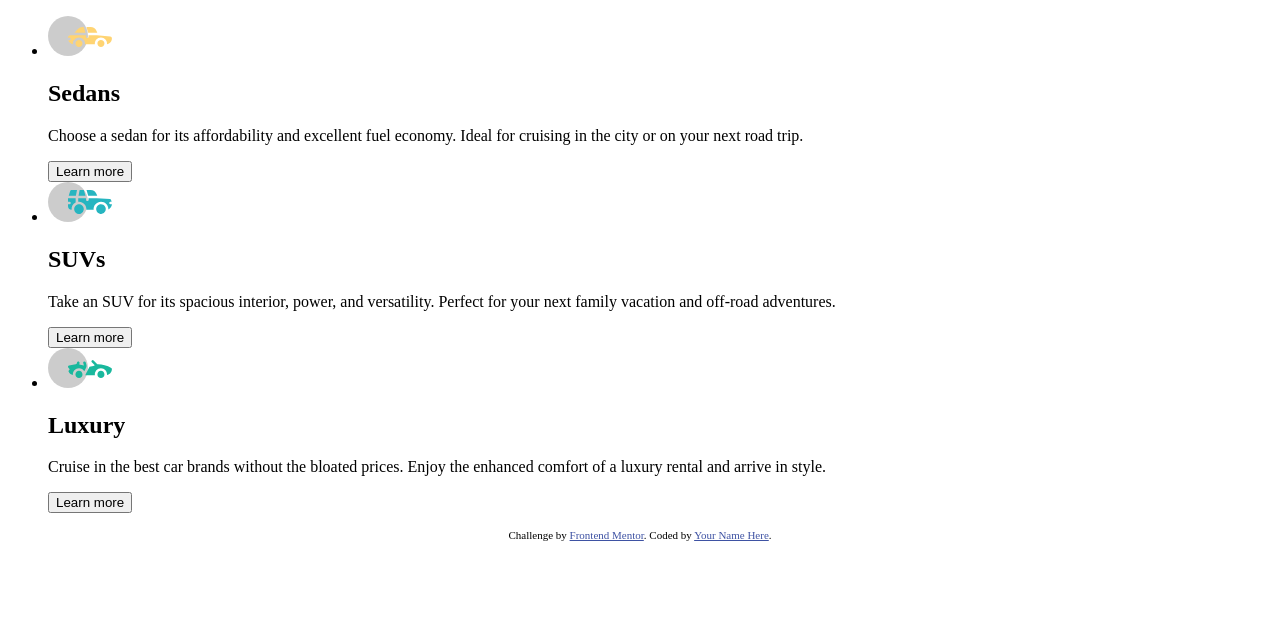
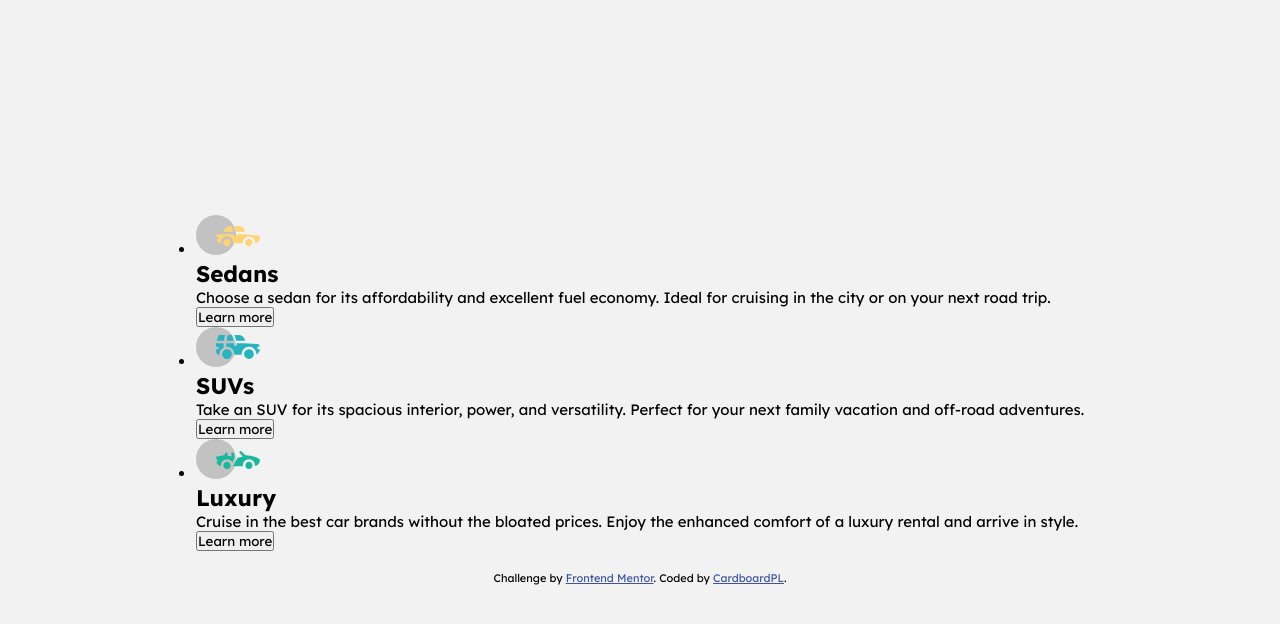
Before and after one commit to CardboardPL/Frontend-Mentor-3-column-preview-card-component, a plain HTML site: page index.html in a window 1280 px wide. Drawn offline with Linux system fonts and the light colour scheme.

Commit message:
Updated/Added: index.html and general.css
In this commit:
- Updated index.html so that the stylesheet "general.css" and the fonts are linked.
- Updated index.html so that the attribution links have a rel attribute set to "noopener noreferrer" and added a link to the coded by part along with my name.
- Added general.css to contain the general styles.

```diff
--- a/index.html
+++ b/index.html
@@ -5,7 +5,10 @@
   <meta name="viewport" content="width=device-width, initial-scale=1.0"> <!-- displays site properly based on user's device -->
 
   <link rel="icon" type="image/png" sizes="32x32" href="./images/favicon-32x32.png">
-
+  <link rel="stylesheet" type="text/css" href="./stylesheets/general.css">
+  <link rel="preconnect" href="https://fonts.googleapis.com">
+  <link rel="preconnect" href="https://fonts.gstatic.com" crossorigin>
+  <link href="https://fonts.googleapis.com/css2?family=Big+Shoulders+Display:wght@100..900&family=Lexend+Deca:wght@100..900&display=swap" rel="stylesheet">
   <title>Frontend Mentor | 3-column preview card component</title>
 
   <!-- Feel free to remove these styles or customise in your own stylesheet 👍 -->
@@ -60,8 +63,8 @@
   </main>
 
   <footer class="attribution">
-    Challenge by <a href="https://www.frontendmentor.io?ref=challenge" target="_blank">Frontend Mentor</a>.
-    Coded by <a href="#">Your Name Here</a>.
+    Challenge by <a rel="noopener noreferrer" href="https://www.frontendmentor.io?ref=challenge" target="_blank">Frontend Mentor</a>.
+    Coded by <a rel="noopener noreferrer" href="https://github.com/CardboardPL">CardboardPL</a>.
   </footer>
 </body>
 </html>
--- /dev/null
+++ b/stylesheets/general.css
@@ -0,0 +1,32 @@
+:root {
+  /* Primary Colors */
+  --color-bright-orange: hsl(31, 77%, 52%);
+  --color-dark-cyan: hsl(184, 100%, 22%);
+  --color-very-dark-cyan: hsl(179, 100%, 13%);
+
+  /* Neutral Colors */
+  --color-transparent-white: hsla(0, 0%, 100%, 0.75);
+  --color-very-light-gray: hsl(0, 0%, 95%);
+}
+
+*, *::before, *::after {
+  font-family: inherit;
+  box-sizing: border-box;
+  padding: 0;
+  margin: 0;
+}
+
+html {
+  font-size: 0.9375rem;
+}
+
+body {
+  font-family: "Lexend Deca", Arial, Helvetica, sans-serif;
+  display: flex;
+  flex-direction: column;
+  justify-content: center;
+  align-items: center;
+  gap: 1.333333333333333rem;
+  min-height: 100vh;
+  background-color: var(--color-very-light-gray);
+}
```
